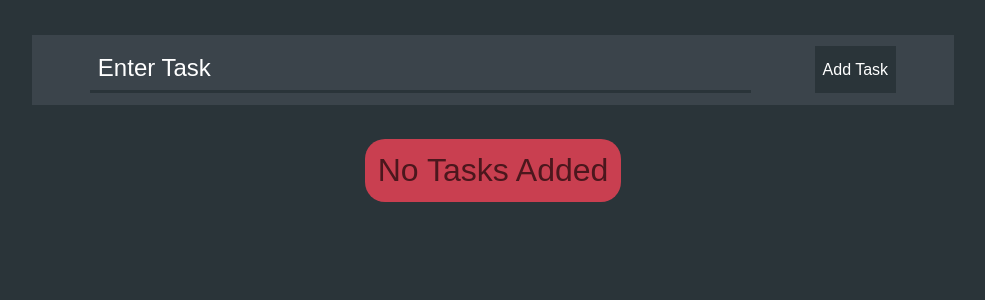
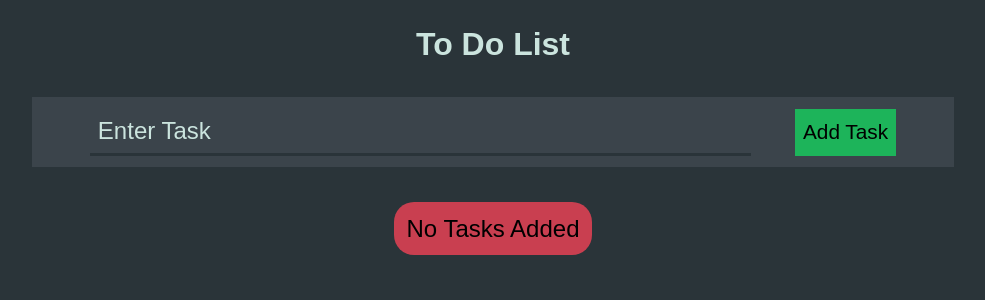
Before and after one commit to Aamir041/todo-list, a React (Vite) app: page / in a window 1280 px wide. Shown: the top 300 px of the page, without its empty margins (147-1132 px from the left). Built offline with nearby package versions, Linux system fonts and the light colour scheme.

Commit message:
button color changed, input placeholder issue solved, added heading

```diff
--- a/src/App.css
+++ b/src/App.css
@@ -1,3 +1,7 @@
+.heading{
+  margin-top: 2%;
+  color: #CBE4DE;
+}
 .app{
   font-family:sans-serif;
   background-color: #2A3439;
@@ -8,8 +12,8 @@
 }
 
 .no-tasks{
-  font-size: 2rem;
-  color: #4b171d;
+  font-size: 1.5rem;
+
   background-color: #e74255d6;
   padding: 1%;
   border-radius: 20px;
--- a/src/App.jsx
+++ b/src/App.jsx
@@ -17,6 +17,7 @@ function App() {
   return (
     <>
       <div className='app'>
+        <h1 className='heading'>To Do List</h1>
         <AddTask addTask={addTask}/>
         {tasks.length > 0
           ? tasks.map((ele) => <TaskList key={ele.id} task={ele} deleteTask={deleteTask}></TaskList>)
--- a/src/Components/AddTask/AddTask.css
+++ b/src/Components/AddTask/AddTask.css
@@ -13,7 +13,7 @@ form{
 }
 
 .addtask-container ::placeholder{
-    color: white;
+    color: #CBE4DE;
 }
 
 .addtask-container input{
@@ -22,17 +22,17 @@ form{
     outline: none;
     border: none;
     border-bottom: 3px solid #2A3439;
-    color: white;
+    color: #CBE4DE;
     width: 80%;
     margin-right: 3%;
     padding: 1%;
 }
 
 .addtask-button{
-    background-color: #2A3439;
-    color: white;
-    padding: 1%;
-    font-size: 100%;
+    background-color: #1DB45A;
+    color: black;
+    padding: 0% 1%;
+    font-size: 1.3rem;
     outline: none;
     border: none;
     margin-left: auto;
--- a/src/Components/AddTask/AddTask.jsx
+++ b/src/Components/AddTask/AddTask.jsx
@@ -21,8 +21,8 @@ const AddTask = ({addTask}) => {
     return <>
     <form>
         <div className="addtask-container">
-            <input onChange={(e) => setTask(e.target.value)} type="text" placeholder="Enter Task" />
-            <button onClick={submitTask}
+            <input onChange={(e) => setTask(e.target.value)} type="text" placeholder="Enter Task" value={!task ? "" : task } />
+            <button type="submit" onClick={submitTask}
             className="addtask-button">Add Task</button>
         </div>
     </form>
--- a/src/Components/TaskList/TaskList.css
+++ b/src/Components/TaskList/TaskList.css
@@ -12,7 +12,7 @@
 .tasklist-title{
     font-size: 1.5rem;
     width: 70%;
-    color: white;
+    color: #CBE4DE;
     line-height: 140%;
 }
 
@@ -23,12 +23,11 @@
 }
 
 .tasklist-del-bttn{
-    background-color: #2A3439;
+    background-color: #e74255d6;
     padding: 15% 25%;
     font-size: 1rem;
     outline: none;
     border: none;
     margin-left: auto;
     cursor: pointer;
-    color: white;
 }
```
